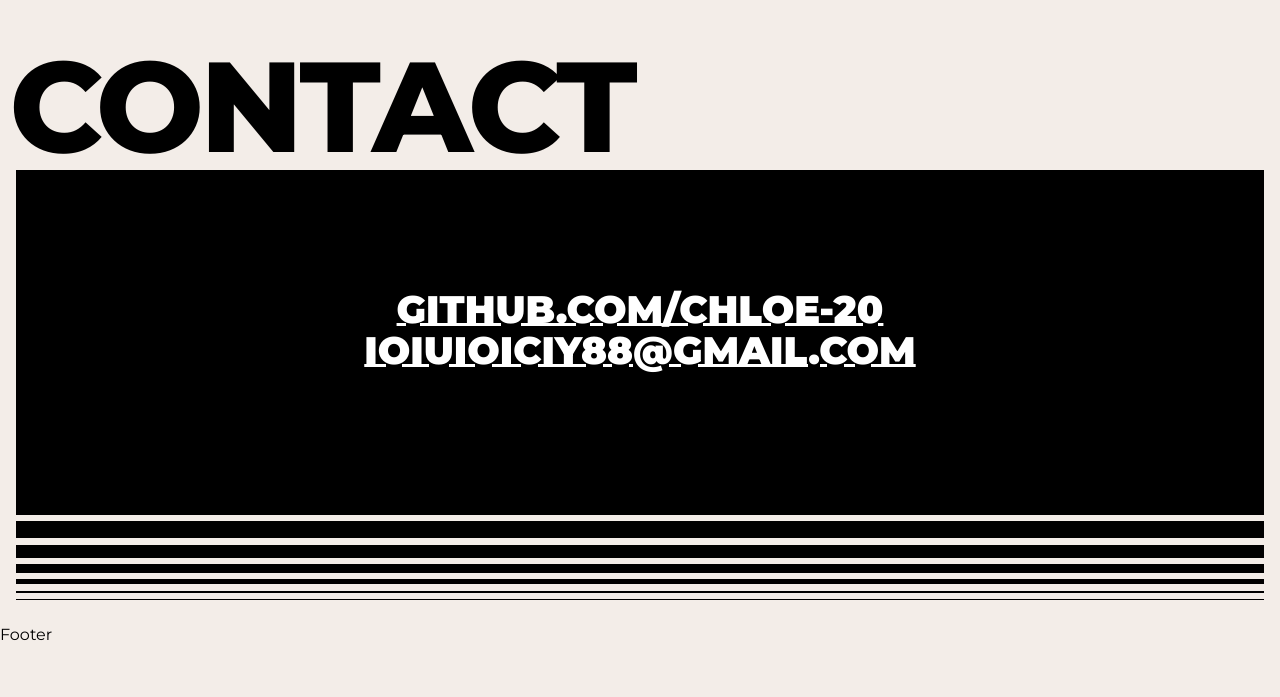
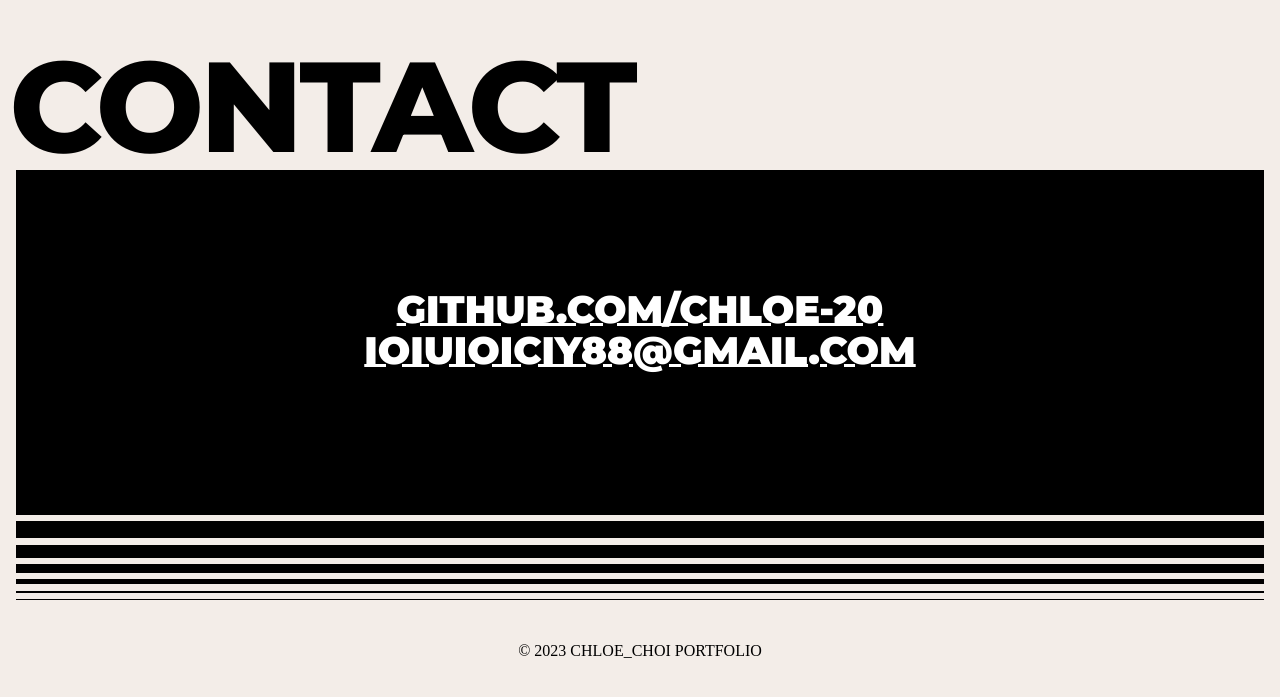
Before and after one commit to chloe-20/portfolio_iy, a React (Create React App) app: page / in a window 1280 px wide. Shown: the part 5075-5772 px from the top of the page. Before the commit the page ends 5722 px from the top, so only its background shows below. Built offline with nearby package versions, Linux system fonts and the light colour scheme; a small style sheet from the web is missing; a web font is replaced by a local one.

Commit message:
푸터 완료

```diff
--- a/src/assets/scss/section/_footer.scss
+++ b/src/assets/scss/section/_footer.scss
@@ -0,0 +1,16 @@
+#footer {
+  font-family: var(--mainKor-font);
+}
+
+.footer {
+
+  &__inner {
+    padding: 16px;
+  }
+
+  &__right {
+    margin-bottom: 20px;
+    font-size: 1rem;
+    text-align: center;
+  }
+}
--- a/src/components/Footer.jsx
+++ b/src/components/Footer.jsx
@@ -1,7 +1,15 @@
 import React from "react";
 
 const Footer = () => {
-    return <div>Footer</div>;
+    return (
+        <footer id="footer" role="contentinfo">
+            <div className="footer__inner">
+                <div className="footer__right">
+                <div class="footer__right">&copy; 2023 CHLOE_CHOI PORTFOLIO</div>
+                </div>
+            </div>
+        </footer>
+    );
 };
 
 export default Footer;
```
Also changed, not shown: src/components/Work.jsx (+9 -9 lines).
